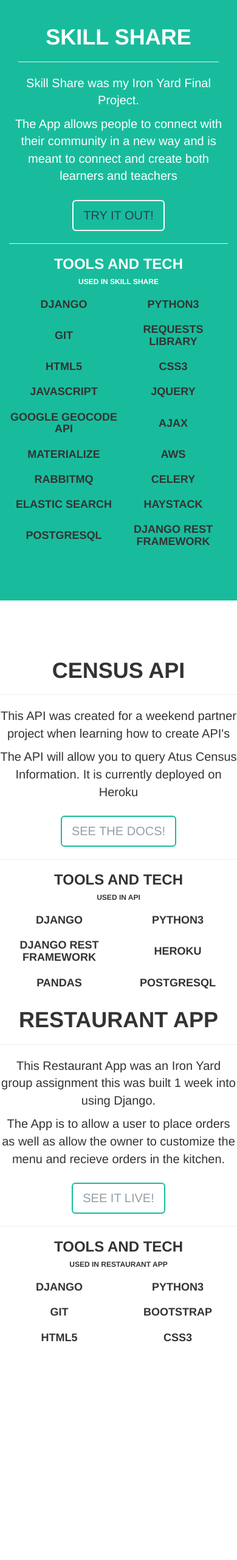
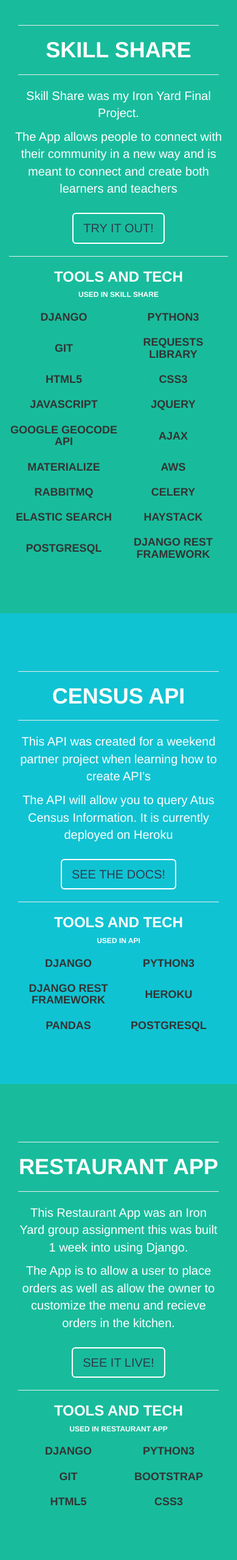
Before and after one commit to bekkblando/portfoliosite, a Django app: page /work in a window 390 px wide; the page is wider, and only the part inside the window is pictured. Shown: the part 54-2613 px from the top of that part at 61% size. Before the commit the page ends 2255 px from the top of that part, so only its background shows below. Run offline with Django 3.2, Linux system fonts and the light colour scheme; some libraries are stand-ins or nearby versions.

Commit message:
Portfolio design changes

```diff
--- a/portfolio/portfolioapp/Templates/resume.html
+++ b/portfolio/portfolioapp/Templates/resume.html
@@ -77,7 +77,7 @@ South Carolina, 29609
 <div>Beauty For Ashes</div>
 <div>Danny's Food Service</div>
 <br/>
-<div><h5>Grants written available upon request</h5></div>
+<div><h5>Previous grants written are available upon request</h5></div>
 <div><h5>References are available upon request</h5></div>
 
                 </p>
--- a/portfolio/portfolioapp/Templates/work.html
+++ b/portfolio/portfolioapp/Templates/work.html
@@ -5,9 +5,8 @@
 <div class="container">
 
 <div class="row">
-            <div class="container">
-
-  <div class="col-md-12"><h1>Skill Share</h1><hr/></div>
+  <div class="container">
+  <div class="col-md-12"><hr/><h1>Skill Share</h1><hr/></div>
     <p>Skill Share was my Iron Yard Final Project.</p> <p> The App allows people to connect with their community in a new way
     and is meant to connect and create both learners and teachers</p>
     <p><h4><a href="http://ec2-52-27-90-124.us-west-2.compute.amazonaws.com" class="btn btn-lg btn-outline">
@@ -66,16 +65,17 @@
     </div></div>
         </section>
 
-<section class="text-center">
+<section class="text-center success" style="background-color:#10C3D3;">
+    <div class="container">
 <div class="row">
 
-
-  <div class="col-md-6">
-      <h1>Census API</h1><hr/>
+<div class="container">
+  <div class="col-md-12">
+      <hr/><h1>Census API</h1><hr/>
     <p>This API was created for a weekend partner project when learning how to create API's</p> <p>
     The API will allow you to query Atus Census Information.  It is currently deployed on Heroku
 </p>
-    <p><h4><a href="https://autus-project.herokuapp.com/" class="btn btn-lg btn-outline btn-outlinecolor">
+    <p><h4><a href="https://autus-project.herokuapp.com/" class="btn btn-lg btn-outline">
         See the Docs!</a></h4></p>
     <hr/>
     <h3>Tools and Tech</h3>
@@ -98,15 +98,21 @@
 </div>
 
 
+</div>
+</div>
+</div>
+</section>
 
-
-
-  <div class="col-md-6">
-      <h1>Restaurant App</h1><hr/>
+<section class="text-center success">
+    <div class="container">
+<div class="row">
+  <div class="container">
+  <div class="col-md-12">
+      <hr/><h1>Restaurant App</h1><hr/>
     <p>This Restaurant App was an Iron Yard group assignment this was built 1 week into using Django.</p> <p>
     The App is to allow a user to place orders as well as allow the owner to customize the menu and recieve orders in the kitchen.
 </p>
-    <p><h4><a href="http://ec2-54-186-184-87.us-west-2.compute.amazonaws.com" class="btn btn-lg btn-outline btn-outlinecolor">
+    <p><h4><a href="http://ec2-54-186-184-87.us-west-2.compute.amazonaws.com" class="btn btn-lg btn-outline">
         See it Live!</a></h4></p>
     <hr/>
     <h3>Tools and Tech</h3>
@@ -132,7 +138,7 @@
 </div>
     </div>
     </div>
-    </div>
+  </div>
     </section>
 </body>
 {% endblock %}
```
